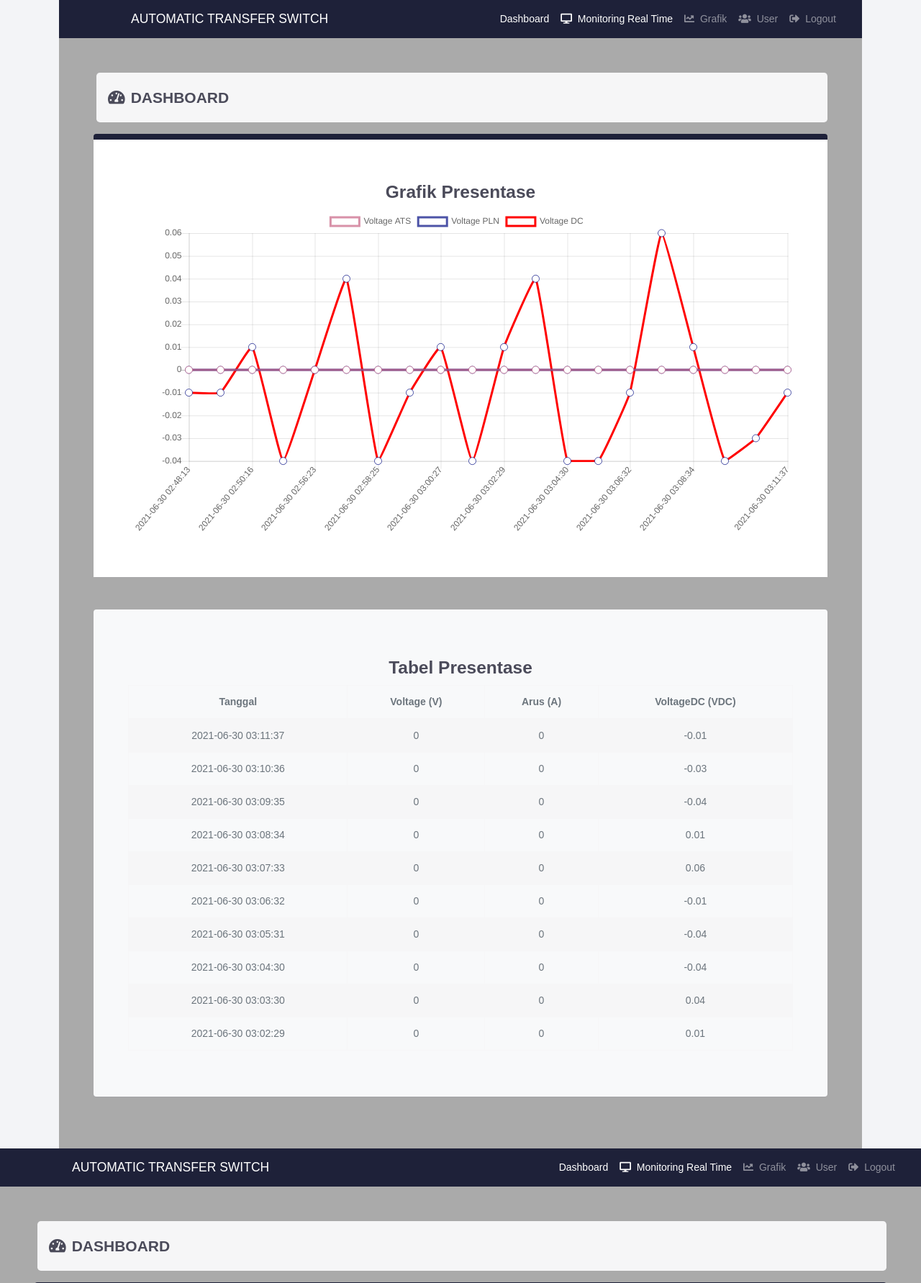
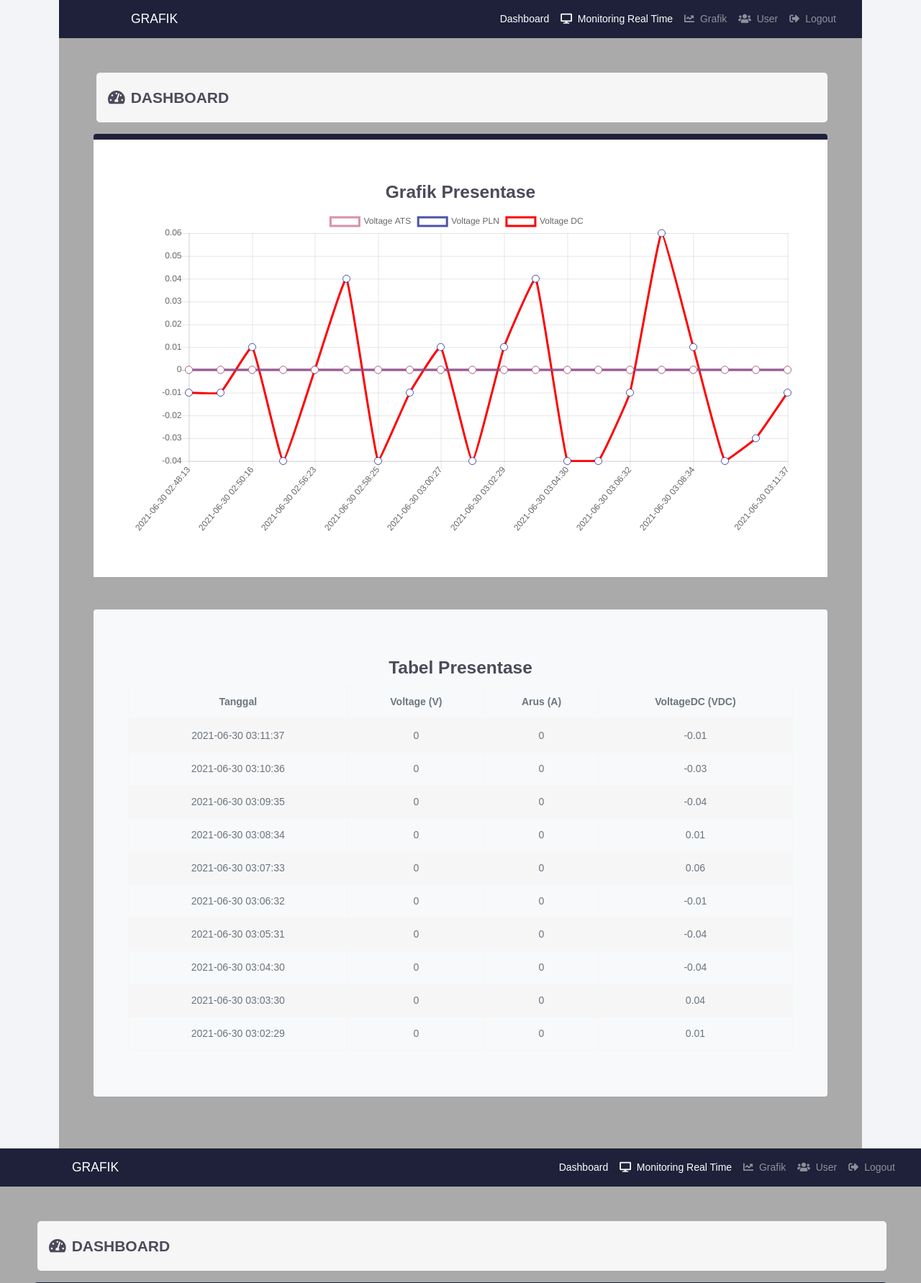
Before and after one commit to bagasabiyu/photovoltaic-ats, a PHP site: page /grafik.php in a window 1280 px wide. Shown: the top 1783 px of the page at 72% size. Run offline with PHP 8.4, Linux system fonts and the light colour scheme; data comes from the database, SQL or seed files in the repository.

Commit message:
UPDATE GRAFIK

```diff
--- a/grafik.php
+++ b/grafik.php
@@ -45,7 +45,7 @@
 
   </div>
 </nav>
-    <a class="navbar-brand" href="#">AUTOMATIC TRANSFER SWITCH </a>
+    <a class="navbar-brand" href="#">GRAFIK </a>
     <button class="navbar-toggler" type="button" data-bs-toggle="collapse" data-bs-target="#navbarNav" aria-controls="navbarNav" aria-expanded="false" aria-label="Toggle navigation">
       <span class="navbar-toggler-icon"></span>
     </button>
```
